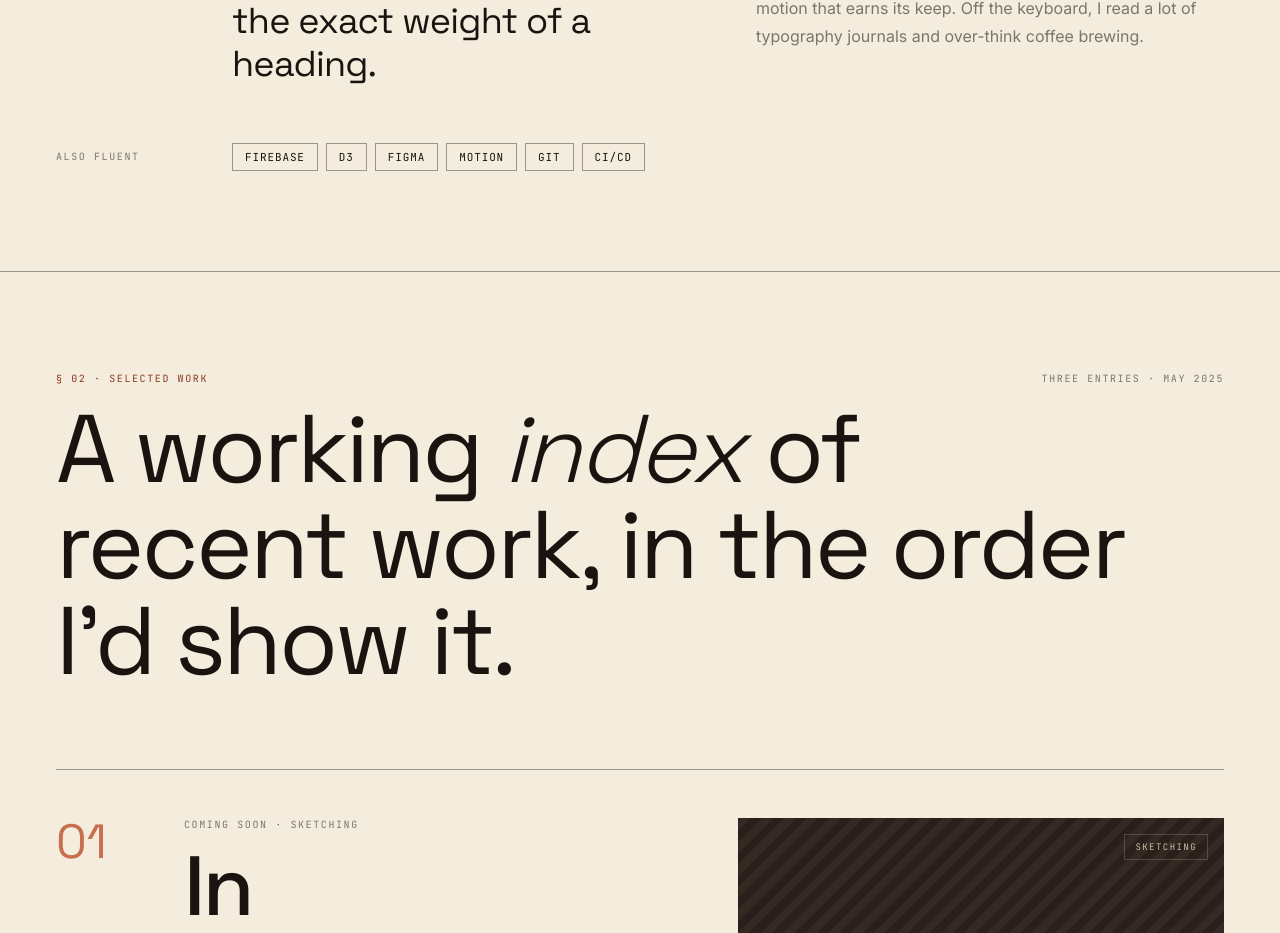
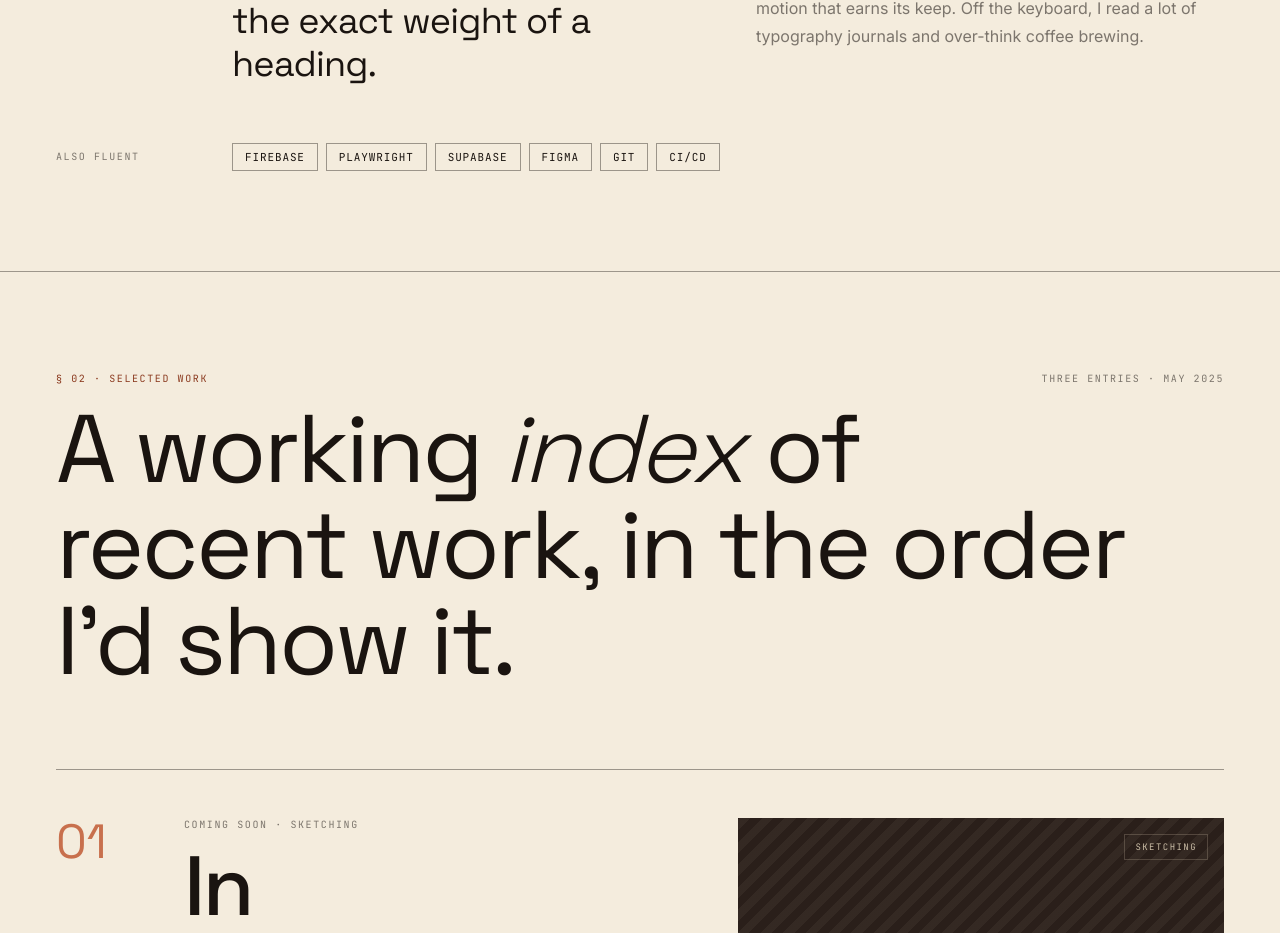
Before and after one commit to WanNurAdila/portfolio-app, a React (Vite) app: page / in a window 1280 px wide. Shown: the part 1352-2285 px from the top of the page. Built offline with nearby package versions, Linux system fonts and the light colour scheme.

Commit message:
update other tools

```diff
--- a/src/App.jsx
+++ b/src/App.jsx
@@ -384,7 +384,14 @@
 // ===== About =====
 
 function About() {
-  const otherTools = ['Firebase', 'D3', 'Figma', 'Motion', 'Git', 'CI/CD']
+  const otherTools = [
+    'Firebase',
+    'Playwright',
+    'Supabase',
+    'Figma',
+    'Git',
+    'CI/CD',
+  ]
   return (
     <section
       id="about"
```
